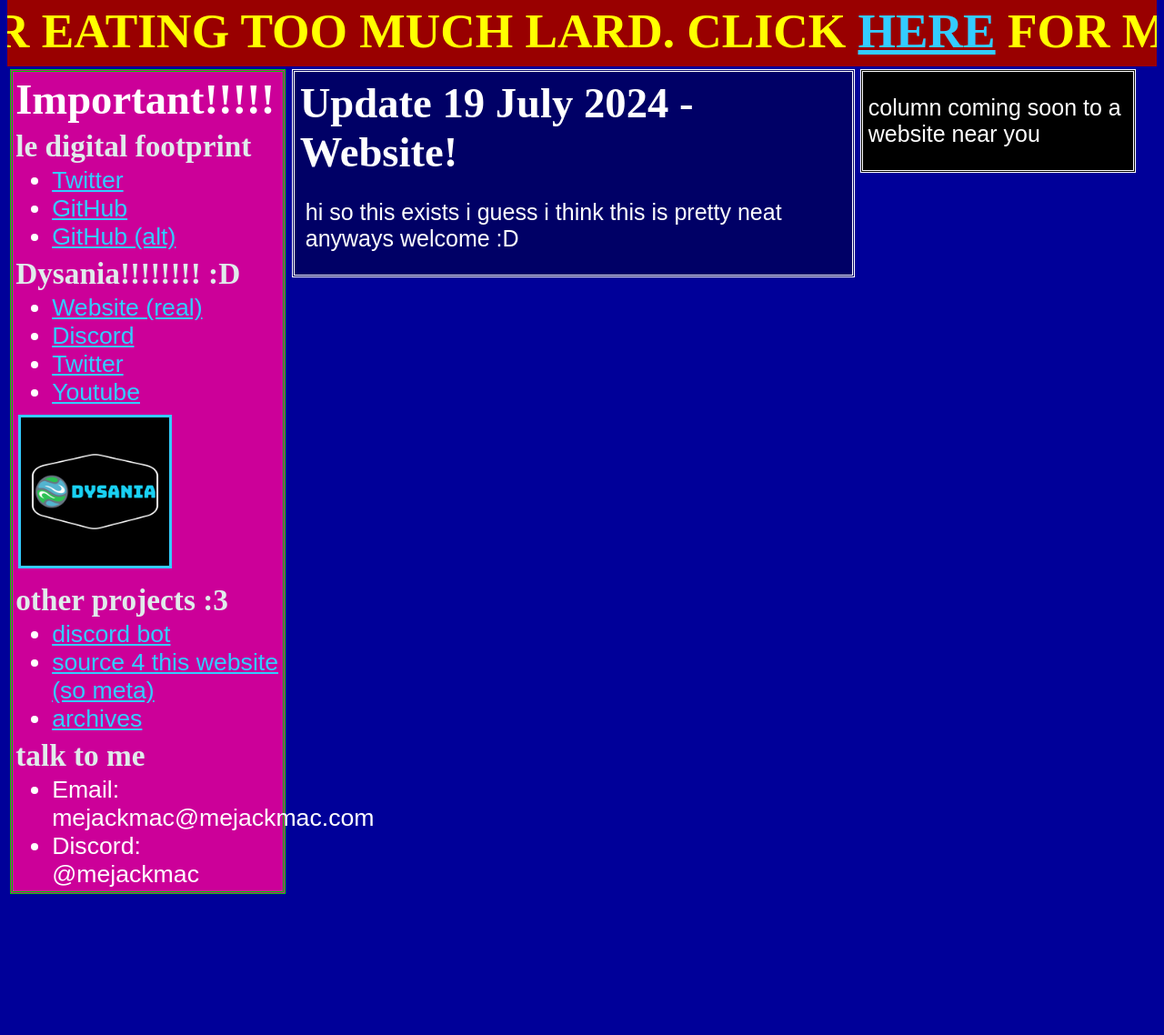
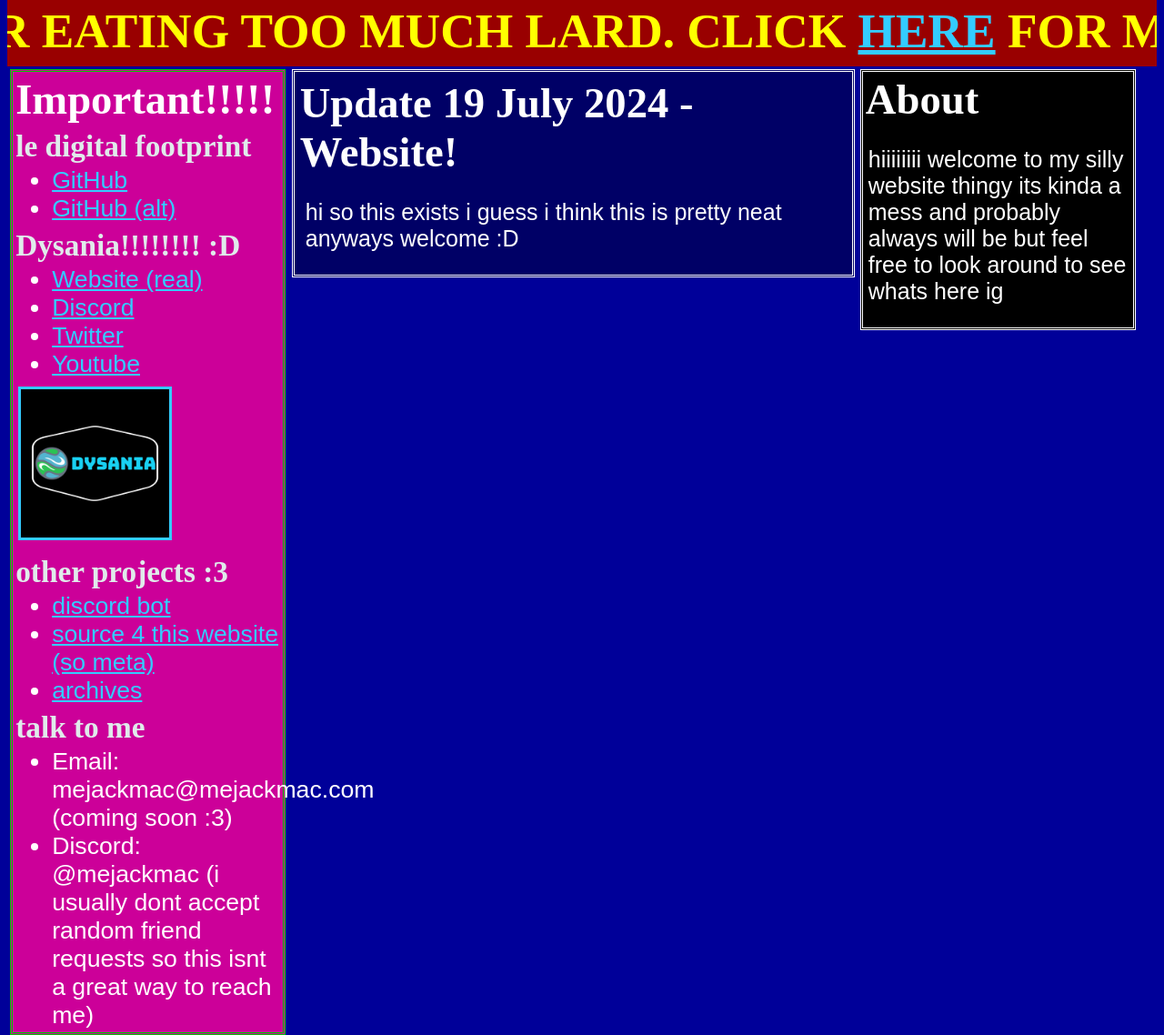
Before and after one commit to mejackmac/mejackmac.github.io, a plain HTML site: page index.html in a window 1280 px wide. Shown: the part 315-1453 px from the top of the page at 91% size. Before the commit the page ends 1309 px from the top, so only its background shows below. Drawn offline with Linux system fonts and the light colour scheme.

Commit message:
meowmeowmeowmeow

```diff
--- a/index.html
+++ b/index.html
@@ -42,7 +42,6 @@
                 <h3 class="columnheader">Important!!!!!</h3>
                 <h4 class="columnheader">le digital footprint</h4>
                 <ul class="leftcolumn">
-                    <li><a href="https://twitter.com/orangewhip242">Twitter</a></li>
                     <li><a href="https://github.com/mejackmac">GitHub</a></li>
                     <li><a href="https://github.com/orangewhip248">GitHub (alt)</a></li>
                 </ul>
@@ -62,8 +61,8 @@
                 </ul>
                 <h4 class="columnheader">talk to me</h4>
                 <ul class="leftcolumn">
-                    <li>Email: mejackmac@mejackmac.com</li>
-                    <li>Discord: @mejackmac</li>
+                    <li>Email: mejackmac@mejackmac.com (coming soon :3)</li>
+                    <li>Discord: @mejackmac (i usually dont accept random friend requests so this isnt a great way to reach me)</li>
                 </ul>
             </div>
 
@@ -74,7 +73,9 @@
             </div>
 
             <!-- the right column -->
-            <div class="column right"><p>column coming soon to a website near you</p></div>
+            <div class="column right">
+                <h3 class="columnheader">About</h3>
+                <p>hiiiiiiii welcome to my silly website thingy its kinda a mess and probably always will be but feel free to look around to see whats here ig</p></div>
         </div>
 
         <!-- maybe ill put some other shit here idk :P -->
```
